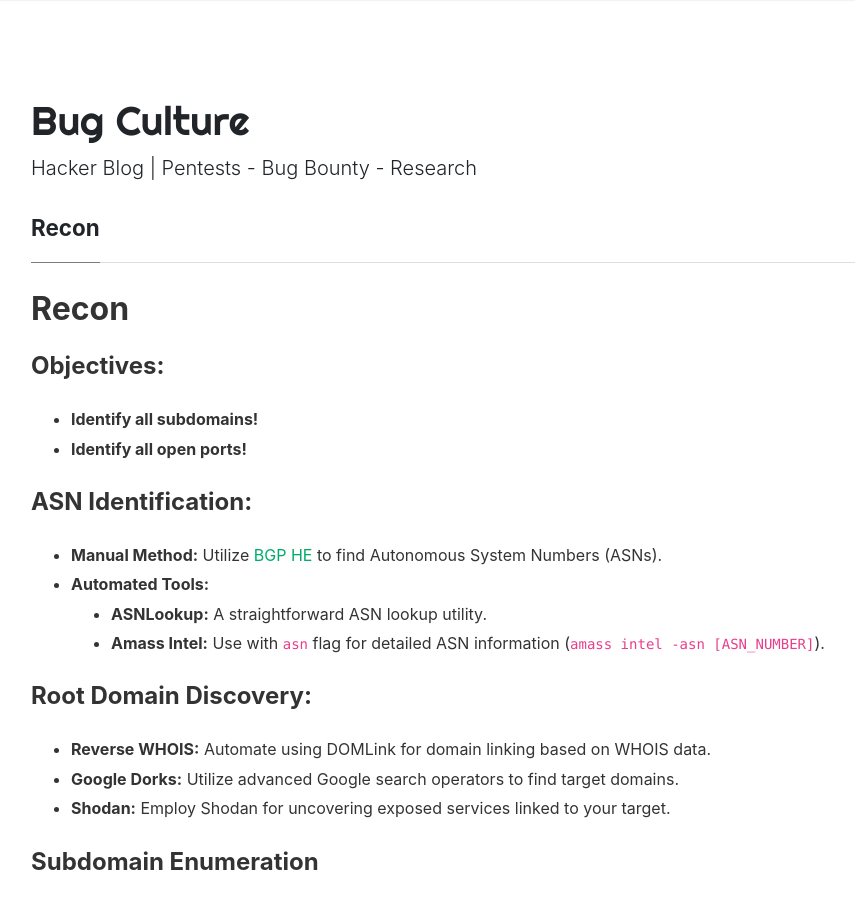
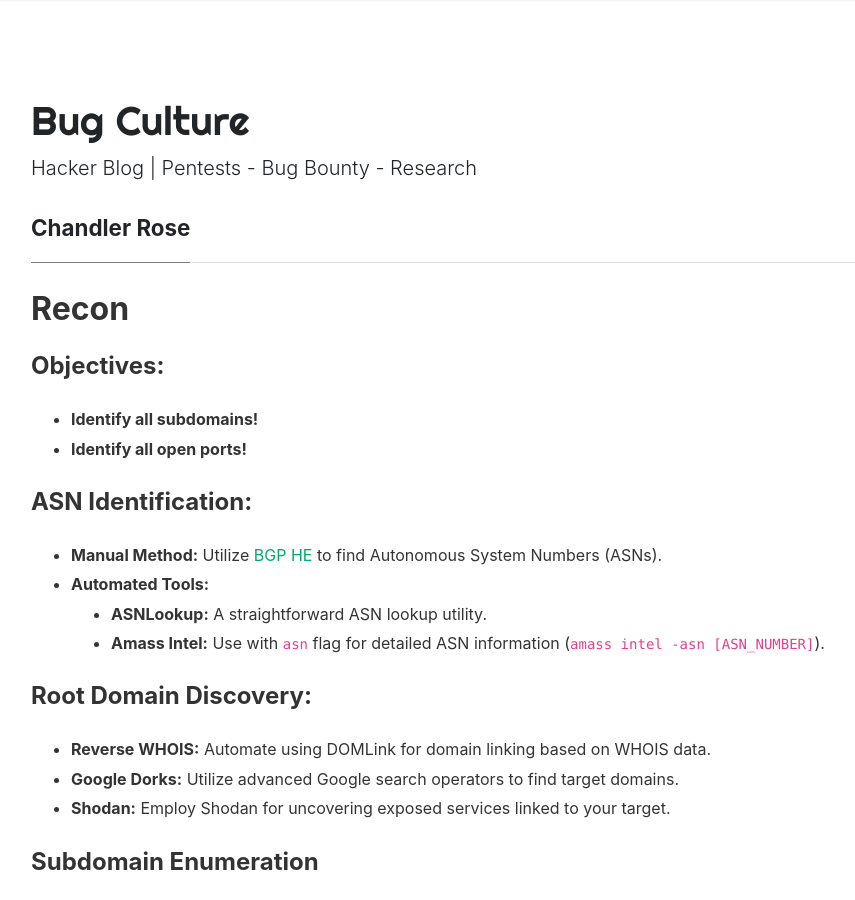
Before and after one commit to Turbul3nce/Turbul3nce.github.io, a Jekyll site: the page built from _pages/notes/recon.md, in a window 1280 px wide and 900 px high. Shown: the whole window, without its empty margins (54-909 px from the left). Built offline with Jekyll 4.4.1, drawn with Linux system fonts in a browser that asks for light colours; nearby versions of some CDN libraries; our own code applies the rules of GitHub Pages for plain Markdown files; comment, search, counter and statistics services are not loaded; some of the changed text lies outside the part shown.

Commit message:
Update recon.md

```diff
--- a/_pages/notes/recon.md
+++ b/_pages/notes/recon.md
@@ -1,3 +1,10 @@
+---
+layout: page
+title: Chandler Rose
+permalink: /about
+comments: true
+---
+
 ## Recon
 
 #### Objectives:
```
